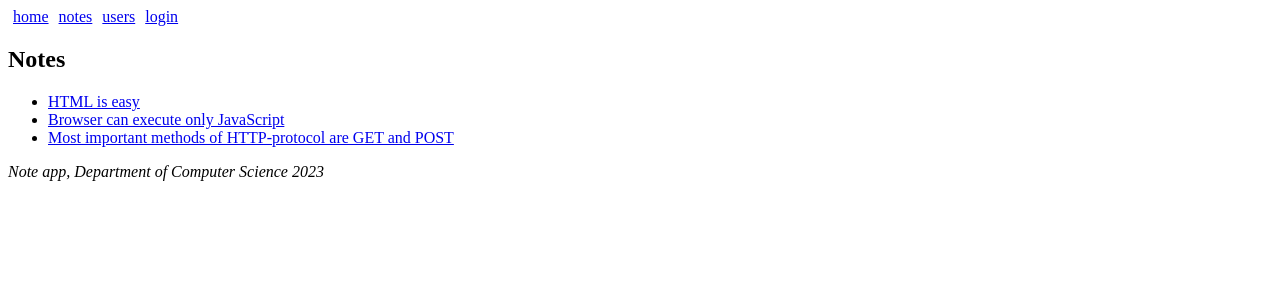
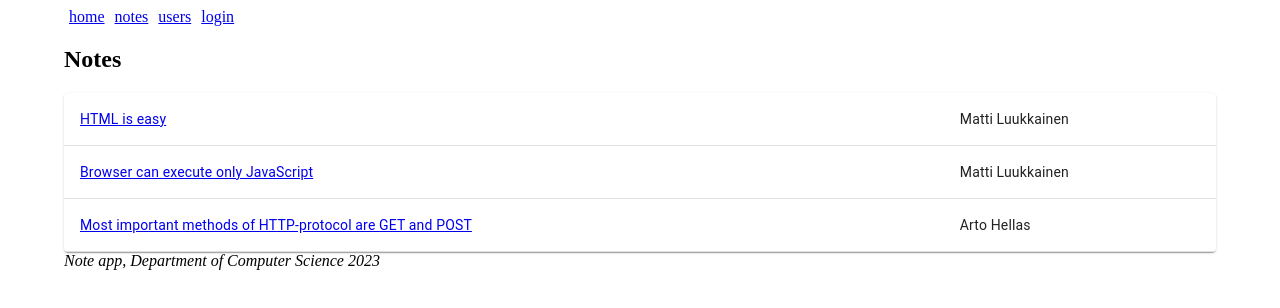
Before and after one commit to FedePeira/React-Router, a React (Vite) app: page /notes in a window 1280 px wide. Shown: the top 308 px of the page. Built offline with nearby package versions, Linux system fonts and the light colour scheme.

Commit message:
Material UI - Part7.9

```diff
--- a/package.json
+++ b/package.json
@@ -10,6 +10,9 @@
     "preview": "vite preview"
   },
   "dependencies": {
+    "@emotion/react": "^11.11.4",
+    "@emotion/styled": "^11.11.0",
+    "@mui/material": "^5.15.14",
     "prop-types": "^15.8.1",
     "react": "^18.2.0",
     "react-dom": "^18.2.0",
--- a/src/App.jsx
+++ b/src/App.jsx
@@ -7,9 +7,11 @@ import Login from "./components/Login"
 import Home from "./components/Home"
 import Users from "./components/Users"
 import { useState } from "react"
+import { Container, Alert } from '@mui/material'
 
 const App = () => {
   const [user, setUser] = useState(null)
+  const [message, setMessage] = useState(null)
   const [notes, setNotes] = useState([
     {
       id: 1,
@@ -42,10 +44,21 @@ const App = () => {
 
   const login = (user) => {
     setUser(user)
+    setMessage(`welcome ${user}`)
+    setTimeout(() => {
+      setMessage(null)
+    }, 10000)
   }
 
   return (
-    <div>
+    <Container>
+      <div>
+        {(message &&
+          <Alert severity="success">
+            {message}
+          </Alert>
+        )}
+      </div>
       <div>
         <Link style={padding} to="/">home</Link>
         <Link style={padding} to="/notes">notes</Link>
@@ -67,7 +80,7 @@ const App = () => {
       <div>
         <i>Note app, Department of Computer Science 2023</i>
       </div>
-    </div>
+    </Container>
   )
 }
 
--- a/src/components/Login.jsx
+++ b/src/components/Login.jsx
@@ -1,28 +1,34 @@
-import { useNavigate} from 'react-router-dom'
-import PropTypes from 'prop-types';
+import PropTypes from 'prop-types'
+import { Button, TextField } from '@mui/material'
+import { useNavigate } from 'react-router-dom';
 
 const Login = (props) => {
 
-  const navigate = useNavigate()
+  const navigate = useNavigate();
 
   const onSubmit = (event) => {
-    event.preventDefault()
-    props.onLogin('mluukkai')
-
-    navigate('/')
-  }
+    event.preventDefault();
+    props.onLogin('mluukkai');
+    navigate('/');
+ };
 
   return (
     <div>
       <h2>login</h2>
       <form onSubmit={onSubmit}>
         <div>
-          username: <input />
+          <p>username</p>
+          <TextField label="username" />
         </div>
         <div>
-          password: <input type='password' />
+          <p>password</p>
+          <TextField  label="password" type='password' />
         </div>
-        <button type="submit">login</button>
+        <div>
+          <Button variant="contained" color="primary" type="submit">
+            login
+          </Button>
+        </div>
       </form>
     </div>
   )
--- a/src/components/Notes.jsx
+++ b/src/components/Notes.jsx
@@ -1,16 +1,30 @@
 import { Link } from "react-router-dom"
-import PropTypes from 'prop-types';
+import PropTypes from 'prop-types'
+import { TableContainer, Table, TableBody, TableRow, TableCell, Paper } from '@mui/material'
 
 const Notes = ({notes}) => (
   <div>
     <h2>Notes</h2>
-    <ul>
-      {notes.map(note =>
-        <li key={note.id}>
-          <Link to={`/notes/${note.id}`}>{note.content}</Link>
-        </li>
-      )}
-    </ul>
+
+    <TableContainer component={Paper}>
+      <Table>
+        <TableBody>
+          {notes.map(note => (
+            <TableRow key={note.id}>
+              <TableCell>
+                <Link to={`/notes/${note.id}`}>{note.content}</Link>
+              </TableCell>
+              <TableCell>
+                {note.name}
+              </TableCell>
+              <TableCell>
+                {note.user}
+              </TableCell>
+            </TableRow>
+          ))}
+        </TableBody>
+      </Table>
+    </TableContainer>
   </div>
 )
 
```
Also changed, not shown: 1 other file (tests, documents, lock files or other folders).
